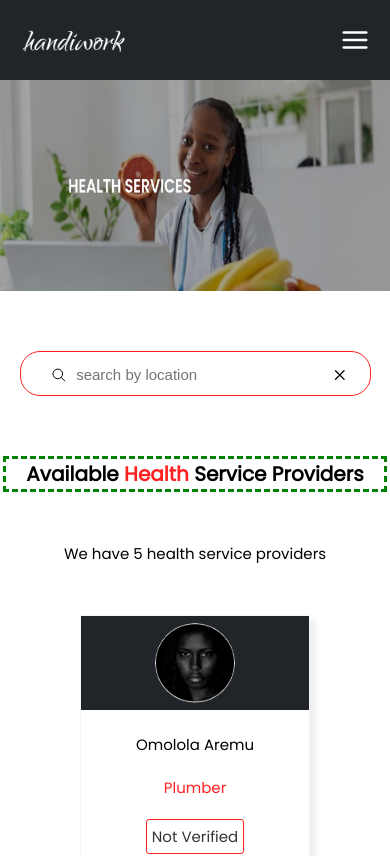
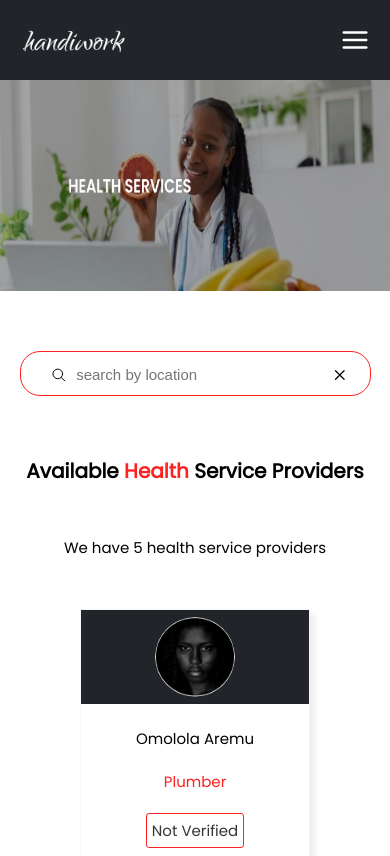
Before and after one commit to Cannyokpoto/page-handiwork, a React (Vite) app: page /market-place/health in a window 390 px wide. Shown: the top 856 px of the page. Built offline with nearby package versions, Linux system fonts and the light colour scheme; no server answers; a web font is replaced by a local one.

Commit message:
new commit

```diff
--- a/src/Components/IndividualCategory/IndividualCategory.css
+++ b/src/Components/IndividualCategory/IndividualCategory.css
@@ -125,7 +125,6 @@
         font-size: 20px;
         font-weight: 700;
         padding: 0 20px;
-        border: green dashed;
     }
 
     .individual-category h4 span{
```
